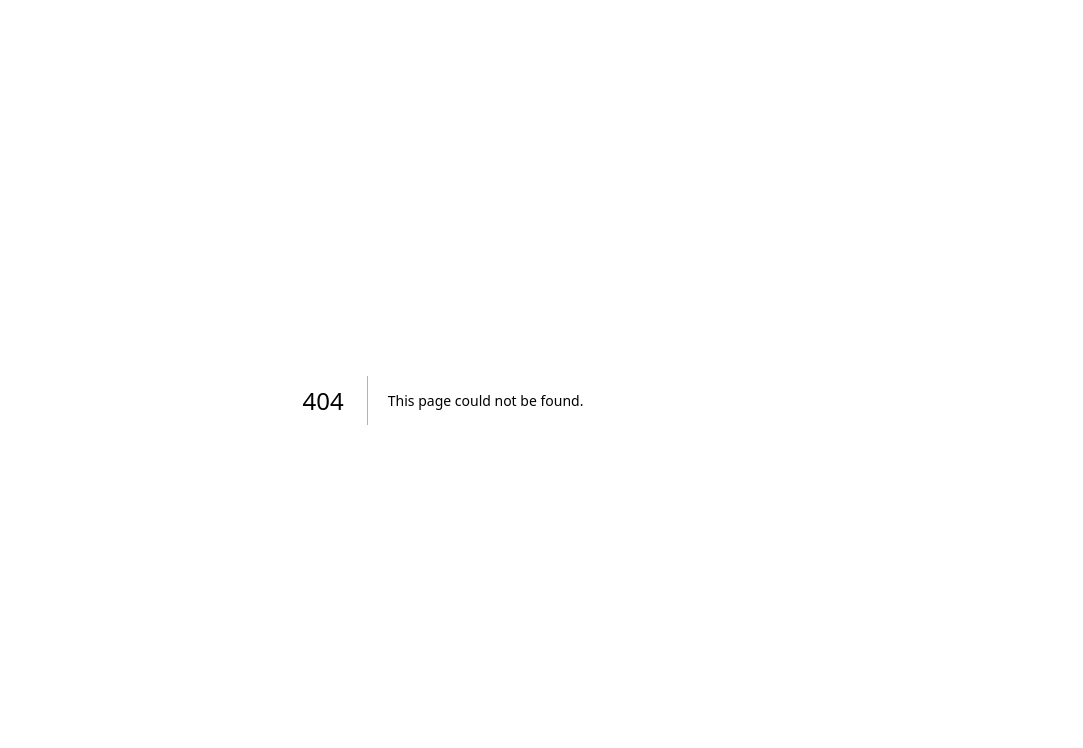
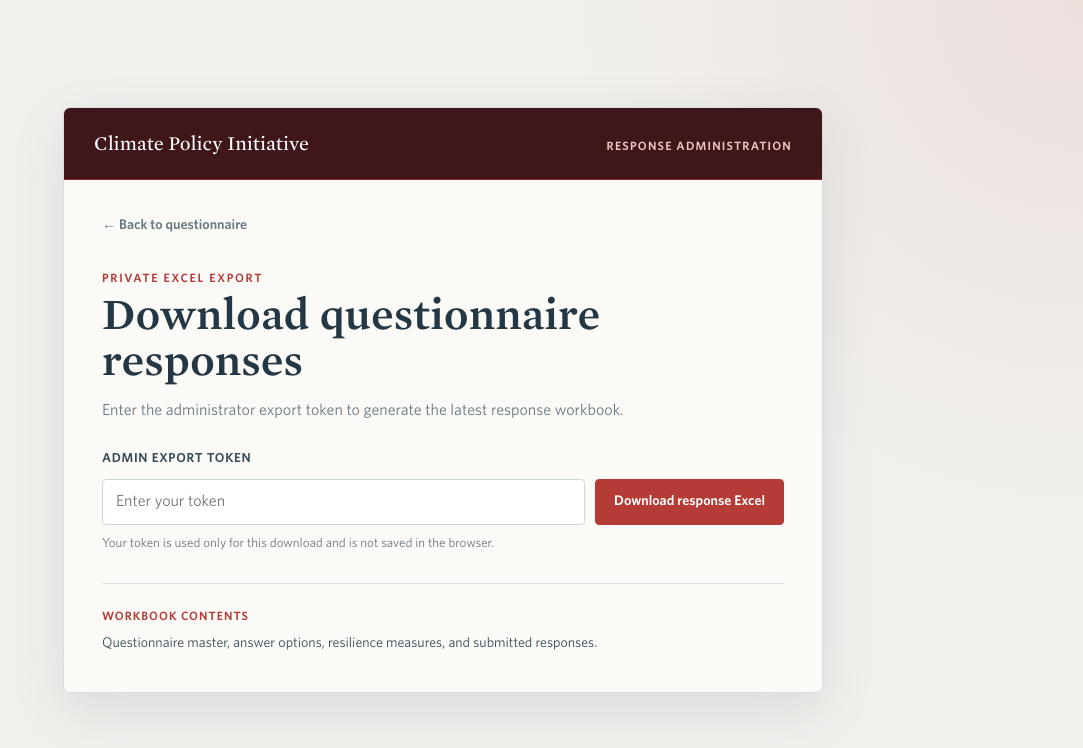
Before and after one commit to Malavikacpi/Project, a Next.js app: page /admin/export in a window 1280 px wide. Before the commit this address had no page. Shown: the top 748 px of the page, without its empty margins (197-1280 px from the left). Built offline with nearby package versions, Linux system fonts and the light colour scheme.

Commit message:
Add private response workbook download page

```diff
--- /dev/null
+++ b/app/admin/export/page.tsx
@@ -0,0 +1,87 @@
+"use client";
+
+import { FormEvent, useState } from "react";
+
+type ExportStatus = "idle" | "downloading" | "success" | "error";
+
+export default function AdminExportPage() {
+  const [token, setToken] = useState("");
+  const [status, setStatus] = useState<ExportStatus>("idle");
+  const [message, setMessage] = useState("");
+
+  const downloadWorkbook = async (event: FormEvent<HTMLFormElement>) => {
+    event.preventDefault();
+    setStatus("downloading");
+    setMessage("");
+
+    try {
+      const response = await fetch("/api/admin/responses.xlsx", {
+        headers: { Authorization: `Bearer ${token}` },
+      });
+
+      if (!response.ok) {
+        throw new Error(response.status === 401
+          ? "The admin export token is incorrect."
+          : "The response workbook could not be generated. Please try again.");
+      }
+
+      const workbook = await response.blob();
+      const disposition = response.headers.get("content-disposition") ?? "";
+      const filename = disposition.match(/filename="?([^";]+)"?/i)?.[1] ?? "questionnaire-responses.xlsx";
+      const downloadUrl = URL.createObjectURL(workbook);
+      const link = document.createElement("a");
+      link.href = downloadUrl;
+      link.download = filename;
+      document.body.appendChild(link);
+      link.click();
+      link.remove();
+      URL.revokeObjectURL(downloadUrl);
+
+      setToken("");
+      setStatus("success");
+      setMessage("The Excel response workbook has been downloaded.");
+    } catch (error) {
+      setStatus("error");
+      setMessage(error instanceof Error ? error.message : "The response workbook could not be downloaded.");
+    }
+  };
+
+  return <main className="admin-export-shell">
+    <section className="admin-export-frame" aria-labelledby="export-title">
+      <header className="admin-export-header">
+        <p>Climate Policy Initiative</p>
+        <strong>Response administration</strong>
+      </header>
+      <div className="admin-export-content">
+        <a className="admin-export-back" href="/">← Back to questionnaire</a>
+        <p className="admin-export-eyebrow">Private Excel export</p>
+        <h1 id="export-title">Download questionnaire responses</h1>
+        <p className="admin-export-description">Enter the administrator export token to generate the latest response workbook.</p>
+
+        <form className="admin-export-form" onSubmit={downloadWorkbook}>
+          <label htmlFor="admin-export-token">Admin export token</label>
+          <input
+            id="admin-export-token"
+            type="password"
+            value={token}
+            onChange={(event) => setToken(event.target.value)}
+            autoComplete="off"
+            placeholder="Enter your token"
+            required
+          />
+          <button type="submit" disabled={status === "downloading"}>
+            {status === "downloading" ? "Preparing workbook…" : "Download response Excel"}
+          </button>
+        </form>
+
+        <p className="admin-export-security">Your token is used only for this download and is not saved in the browser.</p>
+        {message && <p className={`admin-export-status ${status}`} role="status" aria-live="polite">{message}</p>}
+
+        <div className="admin-export-includes">
+          <span>Workbook contents</span>
+          <p>Questionnaire master, answer options, resilience measures, and submitted responses.</p>
+        </div>
+      </div>
+    </section>
+  </main>;
+}
--- a/app/globals.css
+++ b/app/globals.css
@@ -83,6 +83,217 @@
   line-height: 1.5;
 }
 
+.admin-export-shell {
+  min-height: 100vh;
+  display: grid;
+  place-items: center;
+  padding: 42px 24px;
+  background:
+    radial-gradient(circle at top right, rgba(181, 60, 54, .09), transparent 34%),
+    #f1f0ed;
+}
+
+.admin-export-frame {
+  width: min(760px, 100%);
+  overflow: hidden;
+  border: 1px solid #d7dcde;
+  border-radius: 7px;
+  background: #fbfaf7;
+  box-shadow: 0 18px 55px rgba(36, 55, 68, .11);
+}
+
+.admin-export-header {
+  display: flex;
+  align-items: baseline;
+  justify-content: space-between;
+  gap: 20px;
+  padding: 22px 30px;
+  border-bottom: 1px solid #8d282d;
+  background: #3f171b;
+  color: #fff;
+}
+
+.admin-export-header p,
+.admin-export-header strong {
+  margin: 0;
+}
+
+.admin-export-header p {
+  font-family: var(--font-heading);
+  font-size: 18px;
+}
+
+.admin-export-header strong {
+  color: #f2c4c1;
+  font-size: 12px;
+  letter-spacing: 1.2px;
+  text-transform: uppercase;
+}
+
+.admin-export-content {
+  padding: 34px 38px 38px;
+}
+
+.admin-export-back {
+  color: var(--muted);
+  font-size: 14px;
+  font-weight: 600;
+  text-decoration: none;
+}
+
+.admin-export-back:hover {
+  color: var(--red);
+}
+
+.admin-export-eyebrow {
+  margin: 32px 0 5px;
+  color: var(--red);
+  font-size: 12px;
+  font-weight: 700;
+  letter-spacing: 1.7px;
+  text-transform: uppercase;
+}
+
+.admin-export-content h1 {
+  margin: 0;
+  font-family: var(--font-heading);
+  font-size: clamp(28px, 5vw, 40px);
+  font-weight: 500;
+  line-height: 1.16;
+}
+
+.admin-export-description {
+  max-width: 590px;
+  margin: 14px 0 27px;
+  color: var(--muted);
+  font-size: 16px;
+}
+
+.admin-export-form {
+  display: grid;
+  grid-template-columns: minmax(0, 1fr) auto;
+  align-items: end;
+  gap: 10px;
+}
+
+.admin-export-form label {
+  grid-column: 1 / -1;
+  color: var(--ink-soft);
+  font-size: 13px;
+  font-weight: 700;
+  letter-spacing: .7px;
+  text-transform: uppercase;
+}
+
+.admin-export-form input {
+  min-width: 0;
+  height: 46px;
+  padding: 0 13px;
+  border: 1px solid var(--line-strong);
+  border-radius: 4px;
+  background: #fff;
+  color: var(--ink);
+  font-size: 16px;
+}
+
+.admin-export-form input:focus {
+  border-color: var(--red);
+  outline: 3px solid rgba(181, 60, 54, .12);
+}
+
+.admin-export-form button {
+  height: 46px;
+  padding: 0 18px;
+  border: 1px solid var(--red);
+  border-radius: 4px;
+  background: var(--red);
+  color: #fff;
+  cursor: pointer;
+  font-size: 14px;
+  font-weight: 700;
+}
+
+.admin-export-form button:disabled {
+  cursor: wait;
+  opacity: .65;
+}
+
+.admin-export-security {
+  margin: 9px 0 0;
+  color: var(--muted);
+  font-size: 13px;
+}
+
+.admin-export-status {
+  margin: 18px 0 0;
+  padding: 11px 13px;
+  border-radius: 4px;
+  font-size: 14px;
+}
+
+.admin-export-status.success {
+  border: 1px solid #b8d5c0;
+  background: #f1f8f3;
+  color: #2f6840;
+}
+
+.admin-export-status.error {
+  border: 1px solid #e8b9bd;
+  background: #fff1f1;
+  color: var(--red);
+}
+
+.admin-export-includes {
+  margin-top: 30px;
+  padding-top: 21px;
+  border-top: 1px solid var(--line);
+}
+
+.admin-export-includes span {
+  color: var(--red);
+  font-size: 12px;
+  font-weight: 700;
+  letter-spacing: 1px;
+  text-transform: uppercase;
+}
+
+.admin-export-includes p {
+  margin: 5px 0 0;
+  color: var(--ink-soft);
+  font-size: 14px;
+}
+
+@media (max-width: 620px) {
+  .admin-export-shell {
+    padding: 0;
+  }
+
+  .admin-export-frame {
+    min-height: 100vh;
+    border: 0;
+    border-radius: 0;
+  }
+
+  .admin-export-header {
+    align-items: flex-start;
+    flex-direction: column;
+    gap: 5px;
+    padding: 20px;
+  }
+
+  .admin-export-content {
+    padding: 27px 20px 34px;
+  }
+
+  .admin-export-form {
+    grid-template-columns: 1fr;
+  }
+
+  .admin-export-form label {
+    grid-column: auto;
+  }
+}
+
 .page-shell {
   min-height: 100vh;
   padding: 28px;
```
